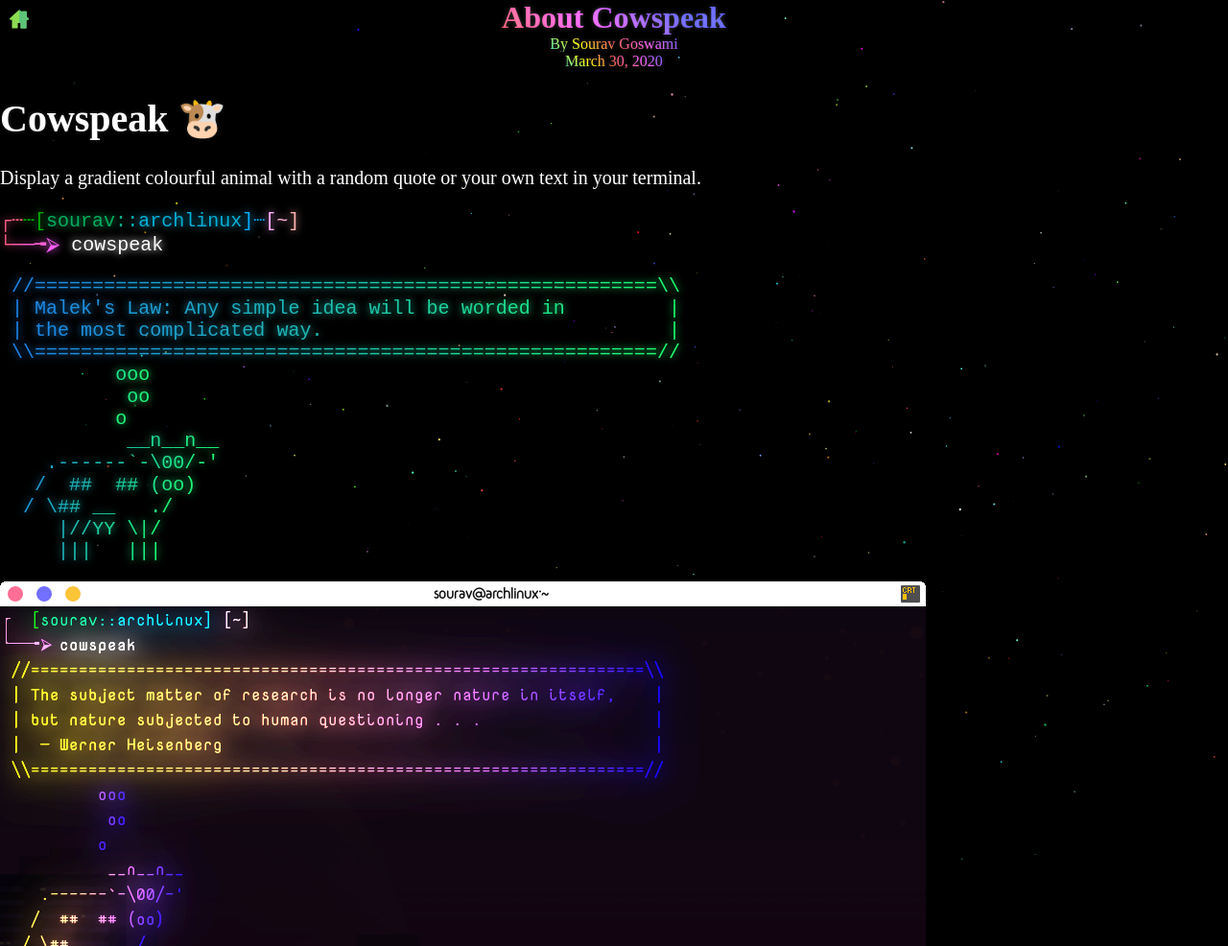
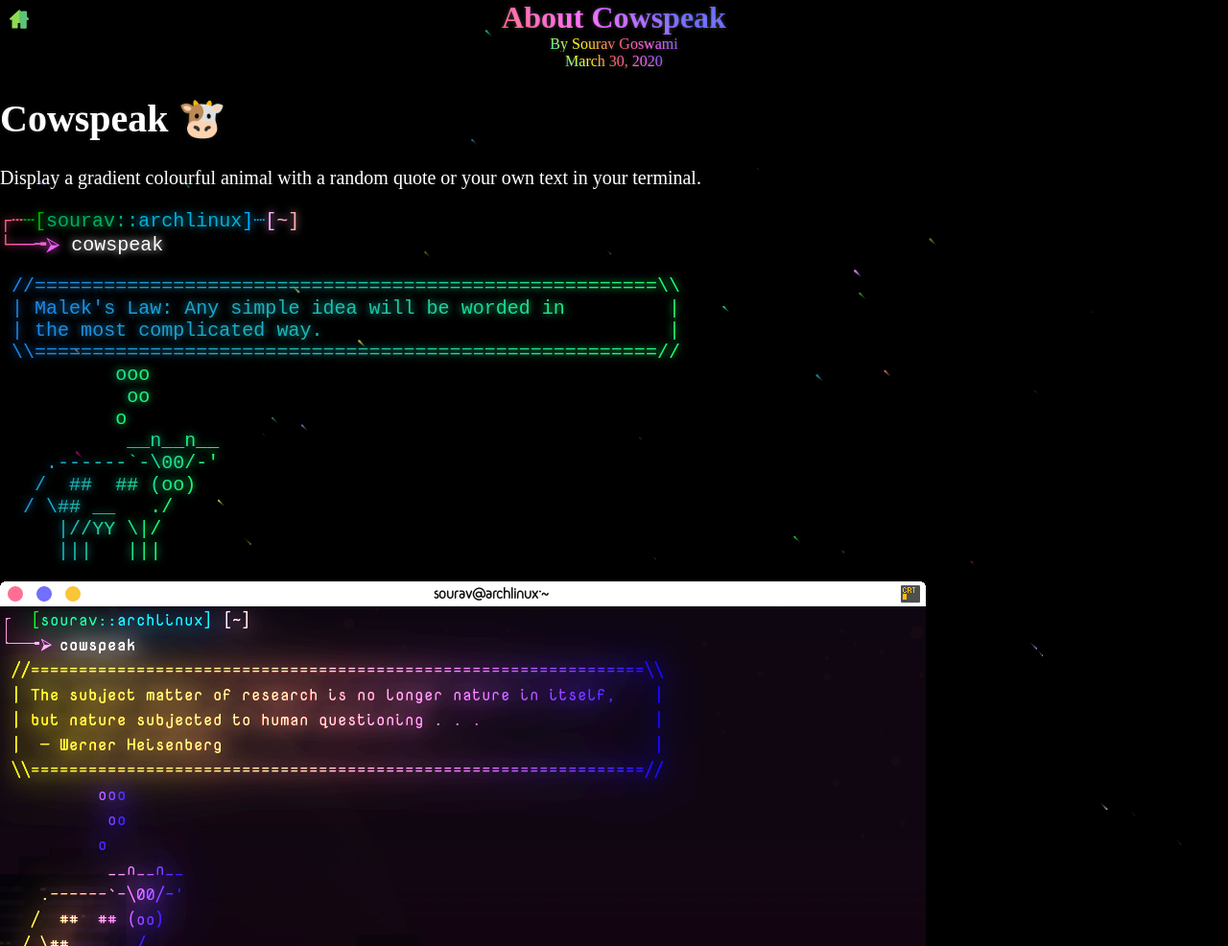
Before and after one commit to Souravgoswami/cowspeak, a Jekyll site: the page built from _posts/2020-03-30-about.markdown, in a window 1280 px wide. Shown: the top 986 px of the page at 96% size. Built offline with Jekyll 4.4.1, drawn with Linux system fonts in a browser that asks for light colours.

Commit message:
Updated file(s)

```diff
--- a/_layouts/cowspeak.html
+++ b/_layouts/cowspeak.html
@@ -185,32 +185,32 @@
 	</head>
 
 	<body>
+		<canvas id="starfield-canvas"></canvas>
+
 		<a href="/cowspeak/" id="home"><img src="/cowspeak/assets/home.svg" width="20px"></a>
-		<canvas id="starfield-canvas"></canvas>
 		<center><h1 class="rgb-anim">{{ page.title }}</h1></center>
 		{% if page.author %}
 		<center><span class="rgb">By {{ page.author }}</span></center>
 		{% endif %}
 		<center><span class="rgb">{{ page.date | date: "%B %d, %Y" }}</span></center>
 
-		<div class="content">
-			{{ content }}
-		</div>
+		<div class="content">{{ content }}</div>
 
 		<script>
 			class Star {
-				constructor(x, y) {
+				constructor(x, y, a = 0) {
 					this.x = x
 					this.y = y
 					this.r = Math.floor(Math.random() * 256)
 					this.g = Math.floor(Math.random() * 256)
 					this.b = Math.floor(Math.random() * 256)
-					this.a = 1
-					this.size = Math.random() * 1 + 0.25
+					this.a = a
+					this.size = Math.random() * 2 + 0.5
+					this.direction = Math.random() < 0.5 ? Math.random() * 2 + 1 : Math.random() * -2 - 1
 				}
 			}
 
-			const N = 250, stars = []
+			const N = 45, stars = [], TRAILS = 7
 			var starfield = document.getElementById('starfield-canvas')
 			starfield.height = window.innerHeight
 			starfield.width = window.innerWidth
@@ -221,27 +221,36 @@
 				starfield.width = window.innerWidth
 
 				for(let i = 0 ; i < N ; ++i)
-					stars[i] = new Star(Math.random() * starfield.width, Math.random() * starfield.height)
+					stars[i] = new Star(Math.random() * starfield.width, Math.random() * starfield.height, 0.5)
 			})
 
 			for(let i = 0 ; i < N ; ++i)
-				stars[i] = new Star(Math.random() * starfield.width, Math.random() * starfield.height)
+				stars[i] = new Star(Math.random() * starfield.width, Math.random() * starfield.height, 1)
+
 
 			setInterval(() => {
 				ctx.clearRect(0, 0, starfield.width, starfield.height)
 
 				for(let i = 0 ; i < N ; ++i) {
 					let star = stars[i]
-					star.y += Math.tan(i)
-					star.x += Math.sin(i) //* Math.cos(i)
+
+					star.y += star.direction
+					star.x += star.direction
+					if (star.a < 1) star.a += 0.025
 
 					if (star.x < 0 || star.x > starfield.width || star.y < 0 || star.y > starfield.height)
-						stars[i] = new Star(Math.random() * starfield.width, starfield.height / 2)
+						stars[i] = new Star(Math.random() * starfield.width, Math.random() * starfield.height)
 
-					ctx.beginPath()
-					ctx.fillStyle= `rgba(${star.r},${star.g},${star.b},1)`
-					ctx.arc(star.x, star.y, star.size, 3.14159, 3)
-					ctx.fill()
+					for(let j = 0 ; j < TRAILS ; ++j) {
+						let dx = star.direction > 0 ? star.x - j : star.x + j
+						let dy = star.direction > 0 ? star.y - j : star.y + j
+						let tr = j / TRAILS
+
+						ctx.beginPath()
+						ctx.rect(dx, dy, star.size - tr, star.size - tr)
+						ctx.fillStyle= `rgba(${star.r},${star.g},${star.b},${star.a - tr})`
+						ctx.fill()
+					}
 				}
 			}, 50)
 
@@ -253,9 +262,8 @@
 				document.execCommand('copy')
 				document.body.removeChild(el)
 
-				if(element) {
+				if(element)
 					swapText(element, value, 1000)
-				}
 			}
 
 			function swapText(element, value, timeout) {
```
